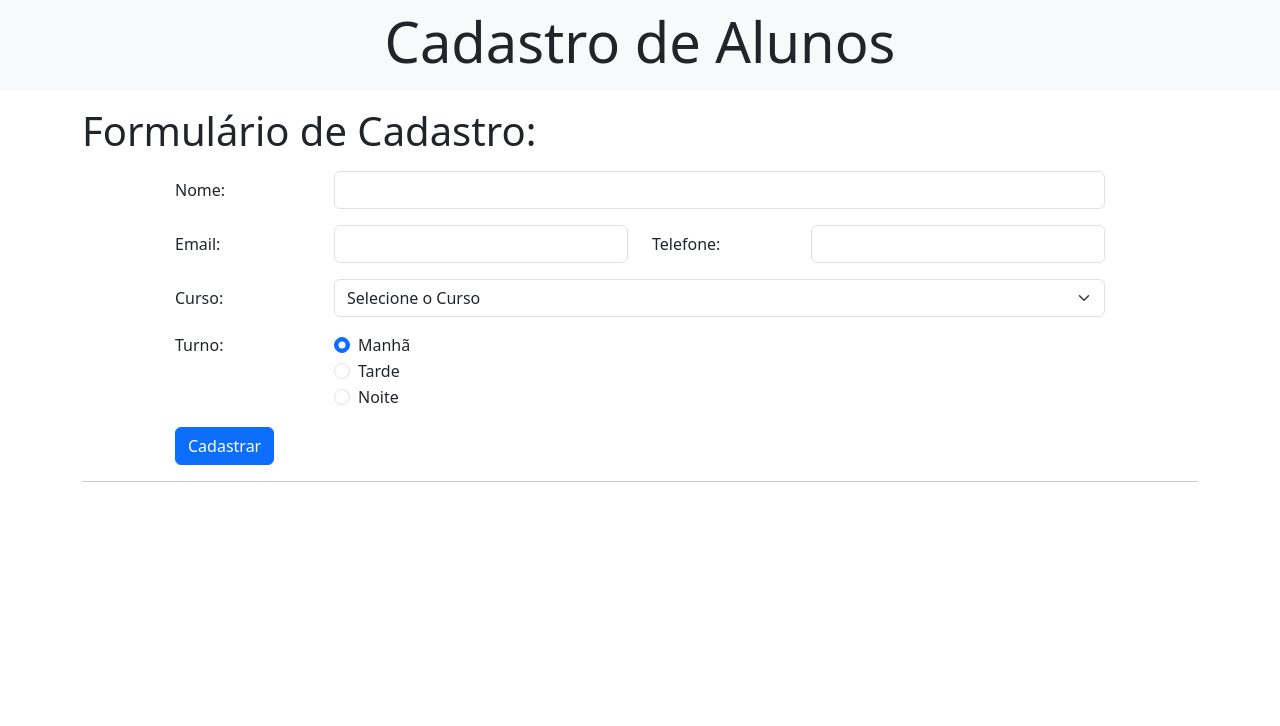
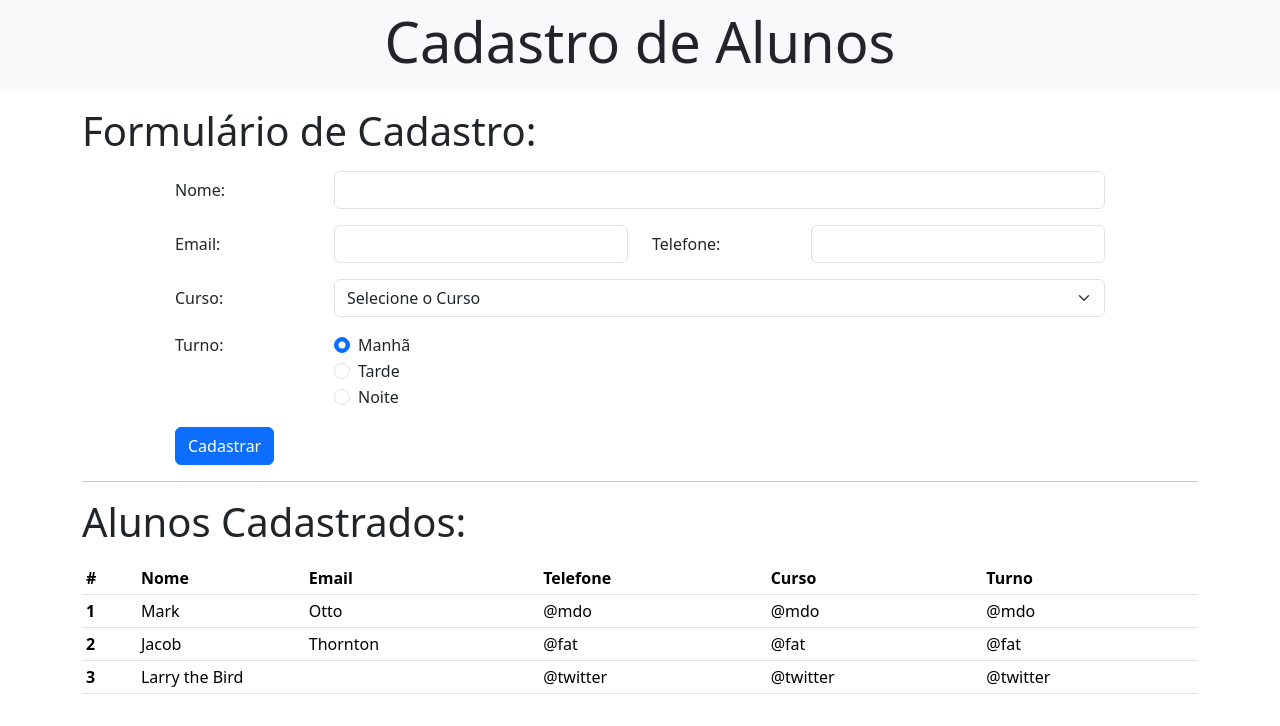
Before and after one commit to deusdeteneto/BootCampDevJr_Cadastro-Alunos, a plain HTML site: page index.html in a window 1280 px wide. Drawn offline with nearby package versions, Linux system fonts and the light colour scheme.

Commit message:
closes #3 - Construindo a interface da tabela

```diff
--- a/index.html
+++ b/index.html
@@ -19,6 +19,7 @@
       </nav>
     </header>
 
+    <!-- Formulário -->
     <section class="container">
       <h1 class="display-6 text-start my-3">Formulário de Cadastro:</h1>
       <form class="col-12">
@@ -122,7 +123,49 @@
           <button type="submit" class="btn btn-primary">Cadastrar</button>
         </div>
       </form>
-      <hr>
+      <hr />
+    </section>
+
+    <!-- Tabela -->
+    <section class="container">
+      <h1 class="display-6 text-start my-3">Alunos Cadastrados:</h1>
+      <table class="table table-sm">
+        <thead>
+          <tr>
+            <th scope="col">#</th>
+            <th scope="col">Nome</th>
+            <th scope="col">Email</th>
+            <th scope="col">Telefone</th>
+            <th scope="col">Curso</th>
+            <th scope="col">Turno</th>
+          </tr>
+        </thead>
+        <tbody>
+          <tr>
+            <th scope="row">1</th>
+            <td>Mark</td>
+            <td>Otto</td>
+            <td>@mdo</td>
+            <td>@mdo</td>
+            <td>@mdo</td>
+          </tr>
+          <tr>
+            <th scope="row">2</th>
+            <td>Jacob</td>
+            <td>Thornton</td>
+            <td>@fat</td>
+            <td>@fat</td>
+            <td>@fat</td>
+          </tr>
+          <tr>
+            <th scope="row">3</th>
+            <td colspan="2">Larry the Bird</td>
+            <td>@twitter</td>
+            <td>@twitter</td>
+            <td>@twitter</td>
+          </tr>
+        </tbody>
+      </table>
     </section>
 
     <script
```
